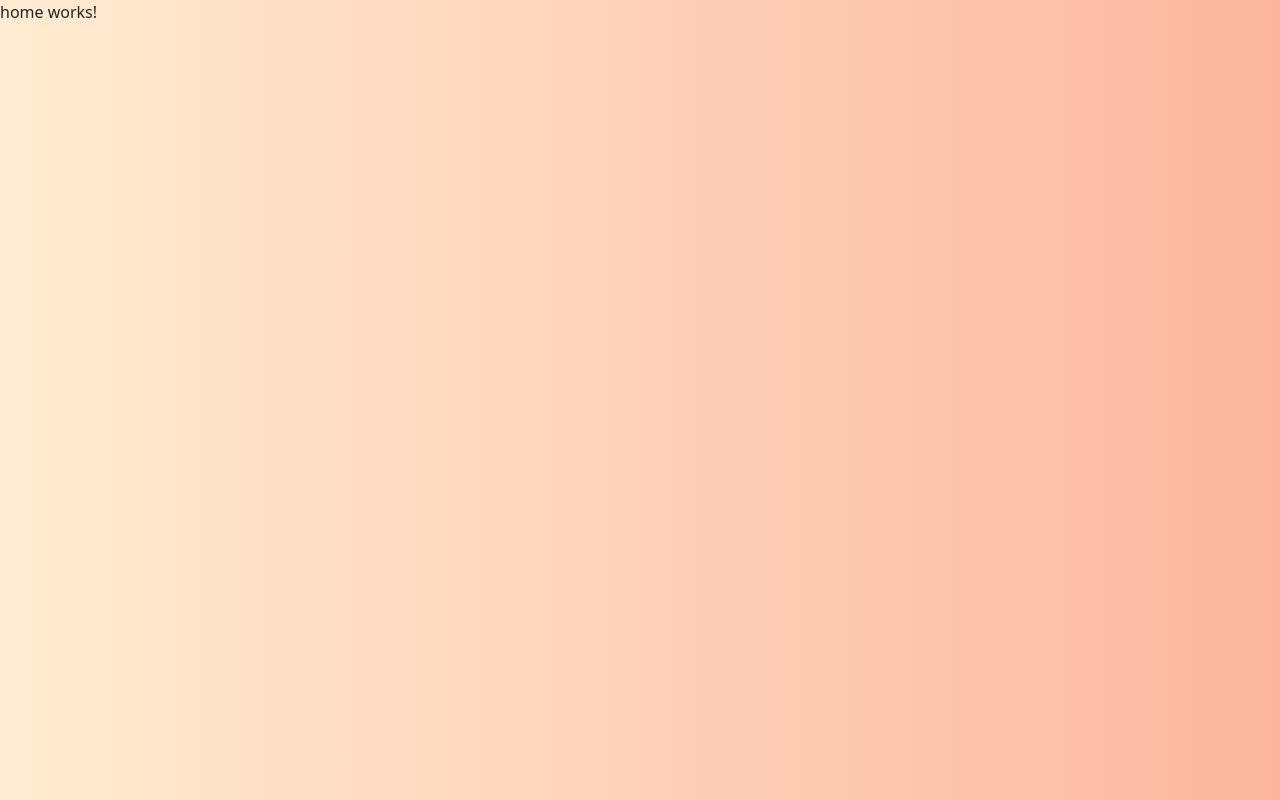
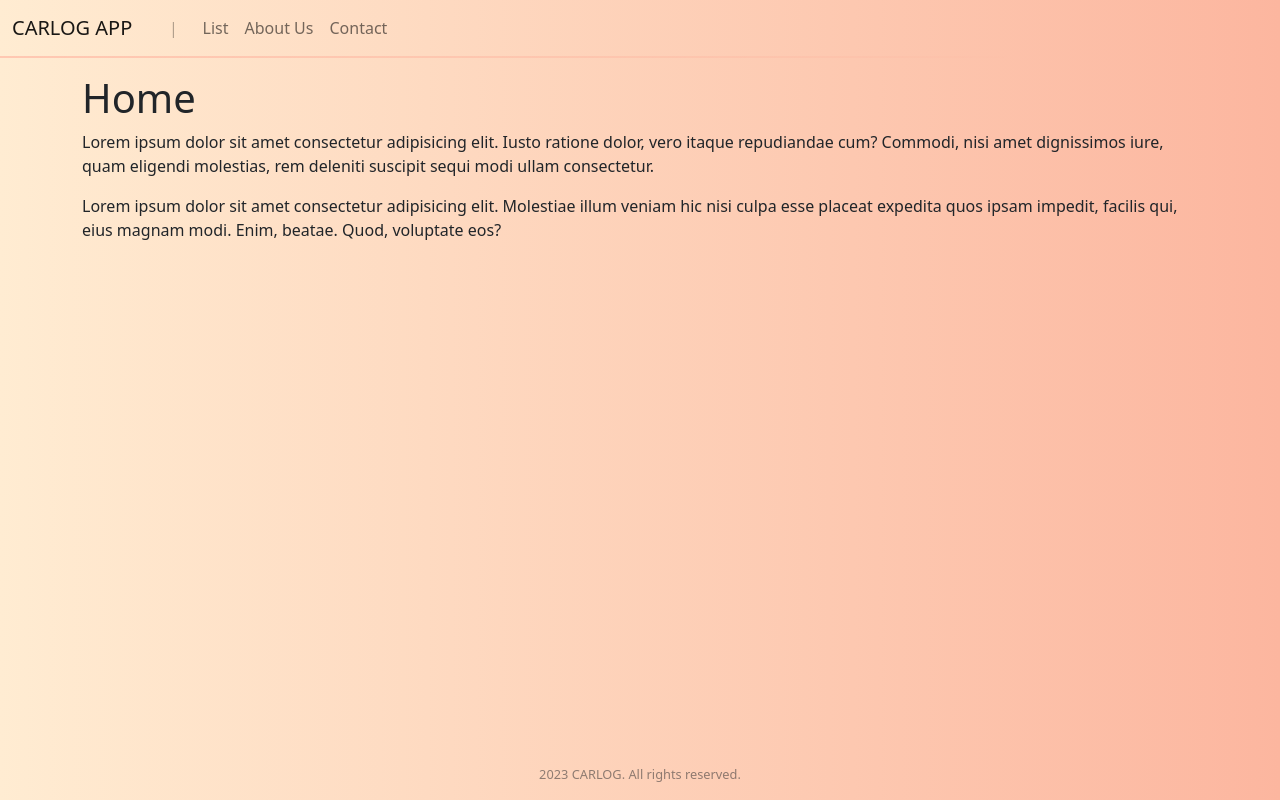
Before and after one commit to clmonreal/carlosProjectApp, an Angular app: page /home in a window 1280 px wide. Built offline with nearby package versions, Linux system fonts and the light colour scheme.

Commit message:
Finalizamos login y diseñamos header y footer

```diff
--- a/src/app/services/api/api.service.ts
+++ b/src/app/services/api/api.service.ts
@@ -8,7 +8,7 @@ import { Observable } from 'rxjs';
   providedIn: 'root'
 })
 export class ApiService {
-  apiPath:string = 'http://reqres.in/';
+  apiPath:string = 'https://reqres.in/';
 
   constructor(private http:HttpClient) { }
 
--- a/src/app/templates/footer/footer.component.html
+++ b/src/app/templates/footer/footer.component.html
@@ -1 +1 @@
-<p>footer works!</p>
+<footer class="footer">2023 CARLOG. All rights reserved.</footer>
--- a/src/app/templates/footer/footer.component.scss
+++ b/src/app/templates/footer/footer.component.scss
@@ -0,0 +1,9 @@
+.footer {
+    text-align: center;
+    position: absolute;
+    bottom: 0;
+    width: 100%;
+    margin-bottom: 1rem;
+    opacity: .5;
+    font-size: .8rem;
+}
--- a/src/app/templates/header/header.component.html
+++ b/src/app/templates/header/header.component.html
@@ -1 +1,23 @@
-<p>header works!</p>
+<nav class="navbar navbar-expand-lg text-black bg-transparent">
+  <div class="container-fluid">
+    <a class="navbar-brand" href="/home">{{title}}&nbsp;&nbsp;&nbsp;&nbsp;</a>
+    <button class="navbar-toggler" type="button" data-bs-toggle="collapse" data-bs-target="#navbarNav" aria-controls="navbarNav" aria-expanded="false" aria-label="Toggle navigation">
+      <span class="navbar-toggler-icon"></span>
+    </button>
+    <span class="separator">|&nbsp;&nbsp;&nbsp;&nbsp;</span>
+    <div class="collapse navbar-collapse" id="navbarNav">
+      <ul class="navbar-nav">
+        <li class="nav-item">
+          <a class="nav-link" href="/list">List</a>
+        </li>
+        <li class="nav-item">
+          <a class="nav-link" href="/about">About Us</a>
+        </li>
+        <li class="nav-item">
+          <a class="nav-link" href="/contact">Contact</a>
+        </li>
+      </ul>
+    </div>
+  </div>
+</nav>
+<hr class="horizontal-line">
--- a/src/app/templates/header/header.component.scss
+++ b/src/app/templates/header/header.component.scss
@@ -0,0 +1,21 @@
+@import 'variables';
+@import 'mixins';
+
+.horizontal-line {
+    margin-top: 0;
+    height: .1rem;
+    width: auto;
+    border: none;
+    background-color: red;
+    // background: linear-gradient(90deg, transparent,red, transparent);
+    background: linear-gradient(to right, red -50%, transparent 80%);
+}
+
+.separator {
+    opacity: .3;
+    display: none;
+
+    @include desktop {
+        display: flex;
+    }
+}
--- a/src/app/templates/header/header.component.ts
+++ b/src/app/templates/header/header.component.ts
@@ -6,5 +6,5 @@ import { Component } from '@angular/core';
   styleUrls: ['./header.component.scss']
 })
 export class HeaderComponent {
-
+  title:string = 'CARLOG APP';
 }
--- a/src/app/views/home/home.component.html
+++ b/src/app/views/home/home.component.html
@@ -1 +1,7 @@
-<p>home works!</p>
+<app-header></app-header>
+<h1 class="container">Home</h1>
+<div class="container">
+    <p>Lorem ipsum dolor sit amet consectetur adipisicing elit. Iusto ratione dolor, vero itaque repudiandae cum? Commodi, nisi amet dignissimos iure, quam eligendi molestias, rem deleniti suscipit sequi modi ullam consectetur.</p>
+    <p>Lorem ipsum dolor sit amet consectetur adipisicing elit. Molestiae illum veniam hic nisi culpa esse placeat expedita quos ipsam impedit, facilis qui, eius magnam modi. Enim, beatae. Quod, voluptate eos?</p>
+</div>
+<app-footer></app-footer>
--- a/src/app/views/home/home.component.ts
+++ b/src/app/views/home/home.component.ts
@@ -6,5 +6,5 @@ import { Component } from '@angular/core';
   styleUrls: ['./home.component.scss']
 })
 export class HomeComponent {
-
+  title:string = 'CARLOG APP';
 }
--- a/src/app/views/login/login.component.html
+++ b/src/app/views/login/login.component.html
@@ -9,10 +9,13 @@
                 <input type="password" class="fadeIn third" formControlName="password" placeholder="Enter your password">
                 <input type="submit" class="fadeIn fourth" value="Log In">
             </form>
+            <!-- <div class="alert alert-danger" *ngIf="errorStatus">
+                <p>{{errorMessage}}</p>
+            </div> -->
         </div>
     </div>
     <div class="welcome fadeIn first">
         <img class="welcome-image" src="assets/icon.png" alt="Welcome Image">
-        <hr class="horizontal-line">
+        <hr class="horizontal-line-image">
     </div>
 </div>
--- a/src/app/views/login/login.component.scss
+++ b/src/app/views/login/login.component.scss
@@ -24,7 +24,7 @@
             height: auto;
         }
 
-        .horizontal-line {
+        .horizontal-line-image {
             height: .2rem;
             width: 80%;
             border: none;
--- a/src/app/views/login/login.component.ts
+++ b/src/app/views/login/login.component.ts
@@ -1,6 +1,8 @@
-import { Component } from '@angular/core';
+import { Component, OnInit } from '@angular/core';
 import { FormControl, FormGroup, Validators } from '@angular/forms';
+import { Router } from '@angular/router';
 import { ILogin } from 'src/app/models/login.interface';
+import { IResponse } from 'src/app/models/response.interface';
 import { ApiService } from 'src/app/services/api/api.service';
 
 @Component({
@@ -8,17 +10,31 @@ import { ApiService } from 'src/app/services/api/api.service';
   templateUrl: './login.component.html',
   styleUrls: ['./login.component.scss']
 })
-export class LoginComponent {
+export class LoginComponent implements OnInit {
   loginForm:any = new FormGroup({
     email: new FormControl('', Validators.required),
     password: new FormControl('', Validators.required)
   });
+  errorStatus:boolean = false;
+  errorMessage:any = '';
 
-  constructor(private api:ApiService) {}
+  constructor(private api:ApiService, private router:Router) { }
+
+  ngOnInit():void {
+    this.checkLocalStorage();
+  }
+
+  checkLocalStorage() {
+    if(localStorage.getItem('token')) {
+      this.router.navigate(['home']);
+    }
+  }
 
   onLogin(form:ILogin) {
-    this.api.loginByEmail(form).subscribe(data =>
-      console.log(this.loginForm)
-    );
+    this.api.loginByEmail(form).subscribe(data => {
+      let dataResponse:IResponse = data;
+        localStorage.setItem('token', dataResponse.token)
+        this.router.navigate(['home']);
+    });
   }
 }
```
